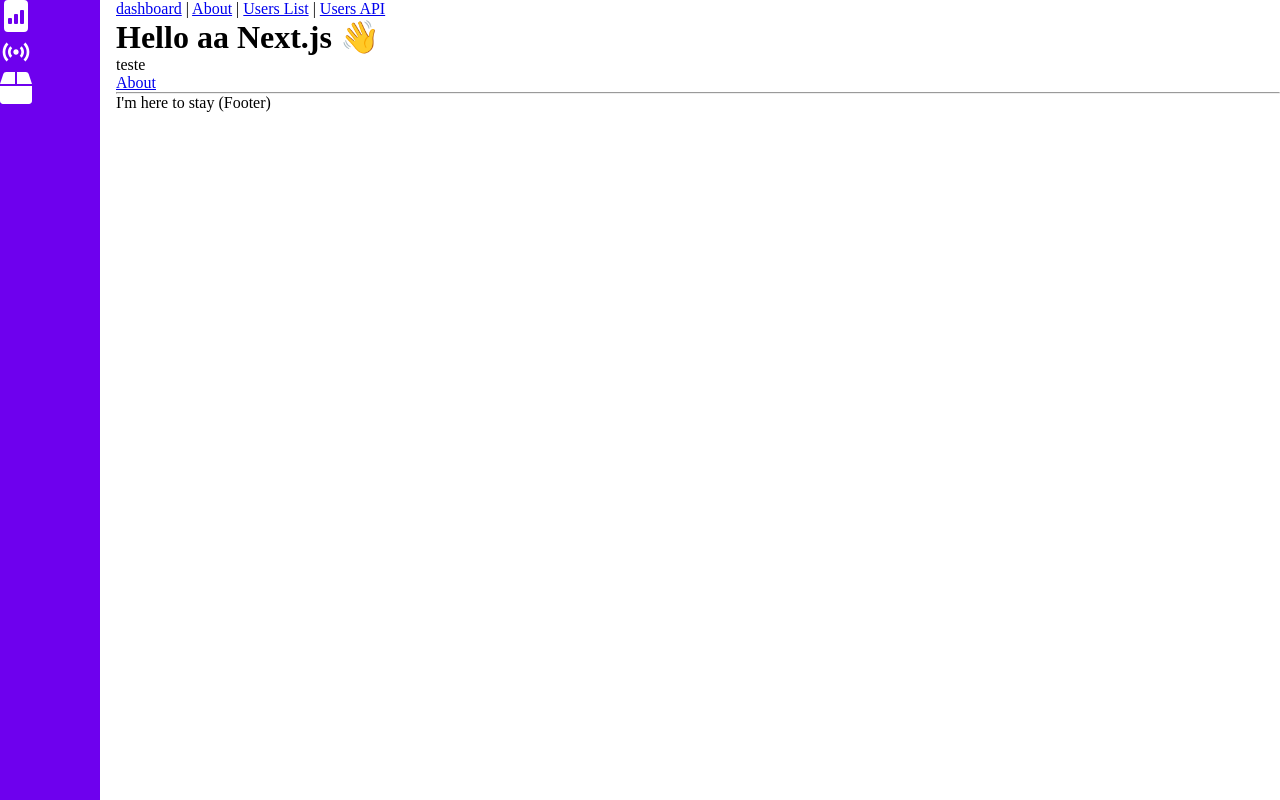
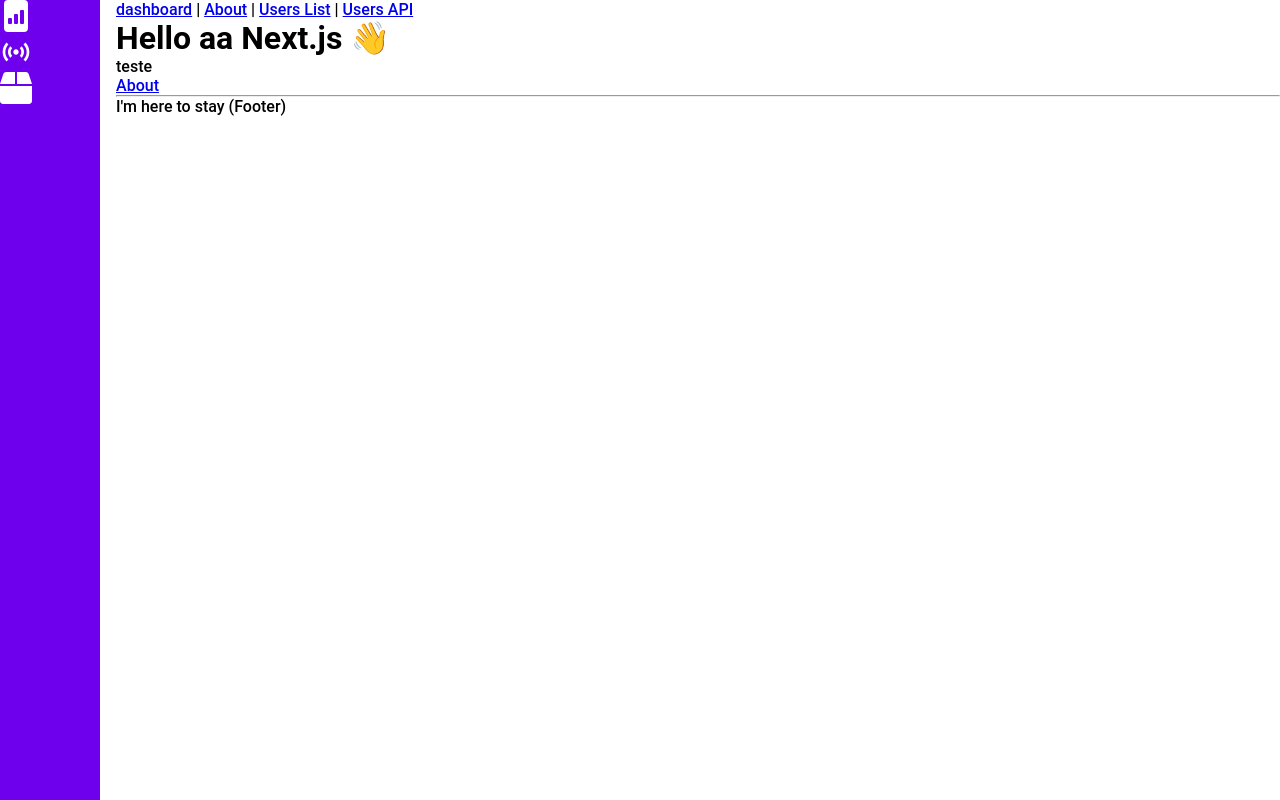
Before and after one commit to ViniciusGregorine/next-masa, a Next.js app: page / in a window 1280 px wide. Built offline with nearby package versions, Linux system fonts and the light colour scheme.

Commit message:
feat: add fonts types and color variables

```diff
--- a/src/styles/global.scss
+++ b/src/styles/global.scss
@@ -4,13 +4,32 @@
     box-sizing: border-box;
 }
 
+html, body, p, input, textarea {
+    font: 500 1rem Roboto, sans-serif;
+}
+
+h1 {
+    font: lighter 6rem;
+}
+
+h2 {
+    font: lighter 3.75rem;
+}
+
+h3 {
+    font: 500 3rem;
+}
+
 :root {
-    --white: #FFF;
-
+    // colors
     --primary: #6E00EE;
+    --primary-variant: #3700B3;
+    --primary-background: #23036A;;
 
     --secondary: #03DAC5;
+    --secondary-variant: #018786;
 
+    --error: #B00020;
     --background: #FFFFFF;
 
 }
@@ -18,4 +37,4 @@
 html, body {
     height: 100vh;
     width: 100vw;
-  }
+}
```
